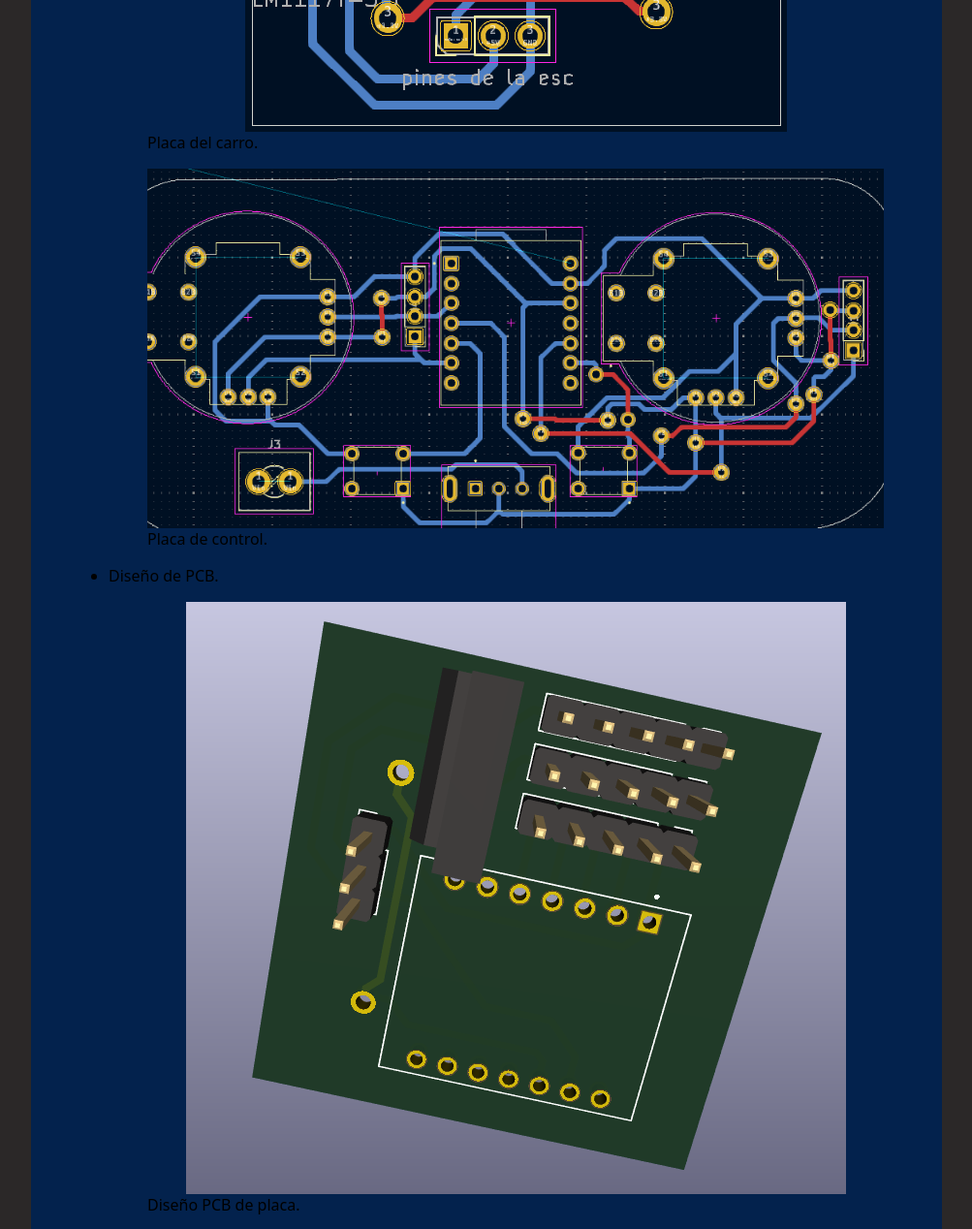
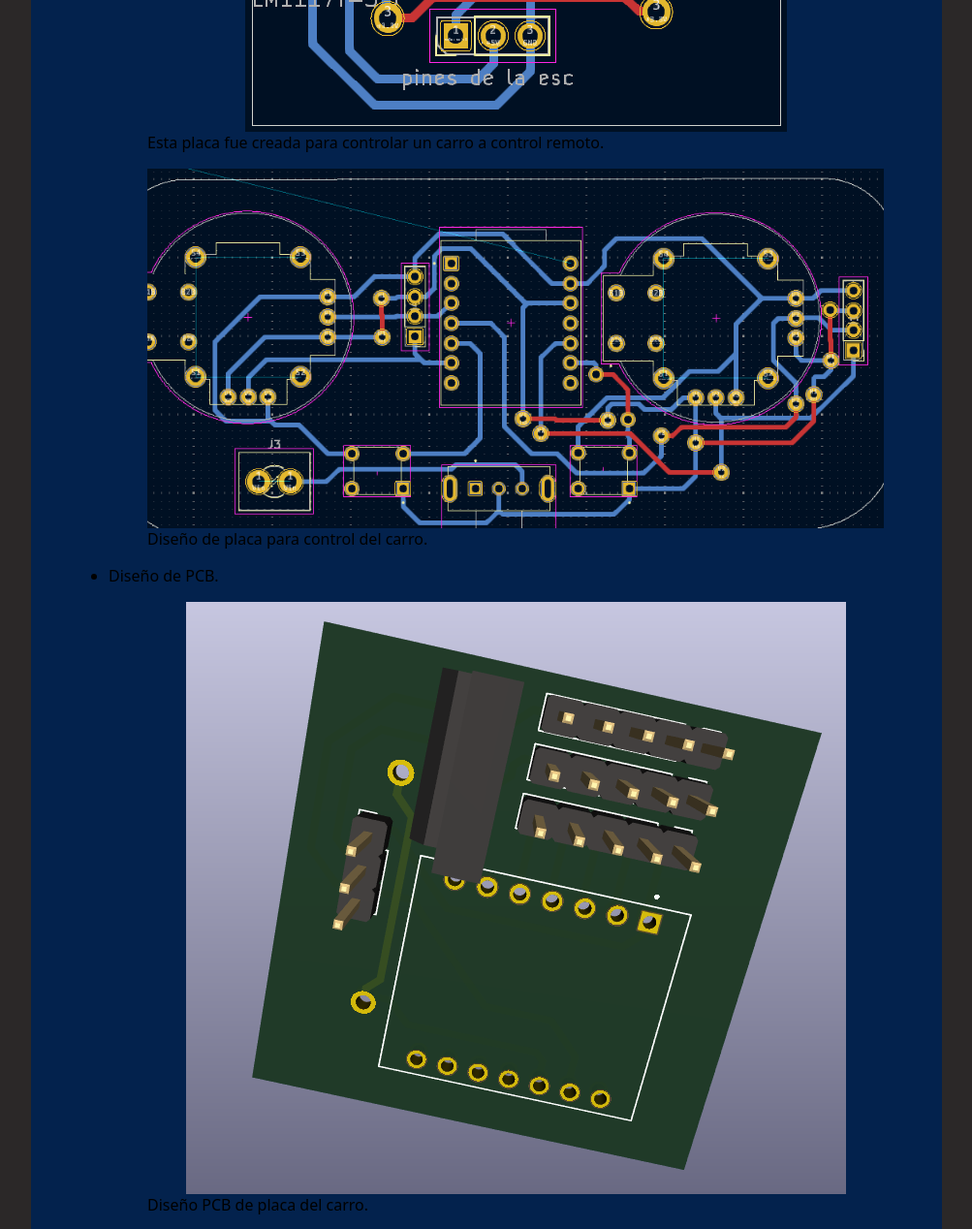
Before and after one commit to miguelangelvalderrutennazareth-netizen/Proyectos-academia, a plain HTML site: page kicad.html in a window 1280 px wide. Shown: the part 740-2008 px from the top of the page at 97% size, without its empty margins (138-1141 px from the left). Drawn offline with Linux system fonts and the light colour scheme.

Commit message:
cambios listos

```diff
--- a/kicad.html
+++ b/kicad.html
@@ -34,20 +34,20 @@
       <li>Esquemas electrónicos.</li>
       <figure>
         <img src="imagenes/placa carro.png" alt="placa de control" style="max-width:100%;height:auto;display:block;margin:0 auto;">
-        <aption>Placa del carro.</aption>
+        <aption>Esta placa fue creada para controlar un carro a control remoto.</aption>
     </figure>
     <figure>
         <img src="imagenes/Placa control.png" alt="placa de control" style="max-width:100%;height:auto;display:block;margin:0 auto;">
-        <figcaption>Placa de control.</figcaption>
+        <figcaption>Diseño de placa para control del carro.</figcaption>
     </figure>
       <li>Diseño de PCB.</li>
       <figure>
         <img src="imagenes/foto carro.png" alt="placa de PCB" style="max-width:100%;height:auto;display:block;margin:0 auto;">
-        <figcaption>Diseño PCB de placa.</figcaption>
+        <figcaption>Diseño PCB de placa del carro.</figcaption>
     </figure>
     <figure>
         <img src="imagenes/foto placa.png" alt="foto de control" style="max-width:100%;height:auto;display:block;margin:0 auto;">
-        <figcaption>Foto de placa de control PCB.</figcaption>
+        <figcaption>Foto de placa de control en PCB.</figcaption>
     </figure>
       <li>Reglas de diseño y fabricación.</li>
       <p>
```
